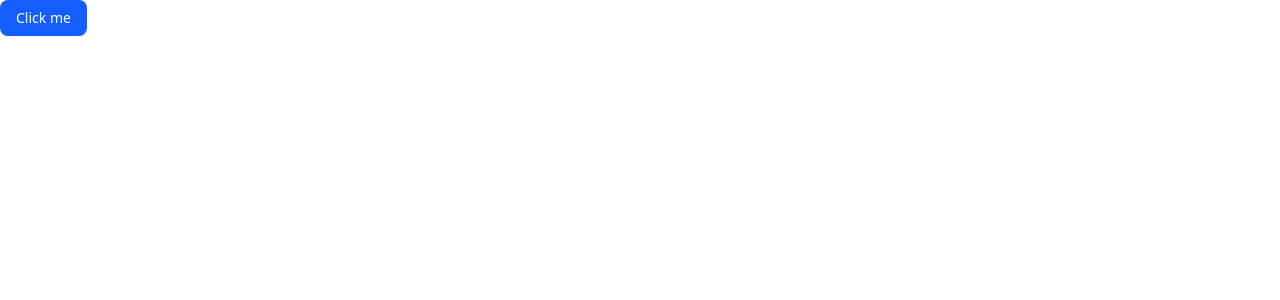
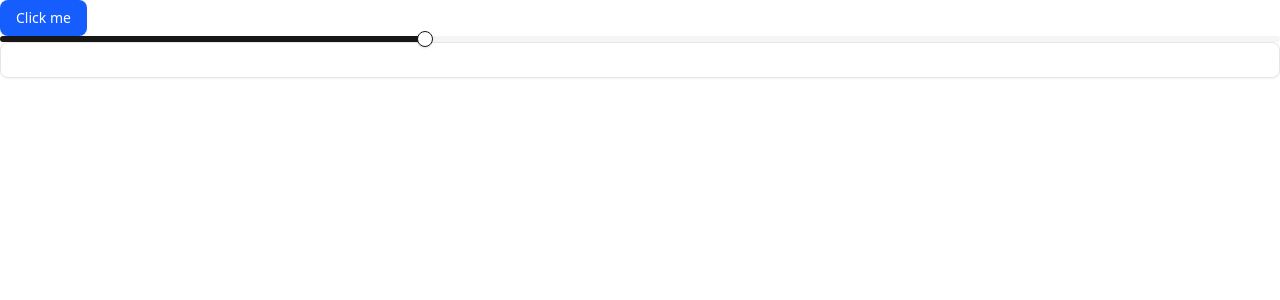
Before and after one commit to elhazen98/biarnyadar, a Next.js app: page / in a window 1280 px wide. Shown: the top 300 px of the page. Built offline with nearby package versions, Linux system fonts and the light colour scheme.

Commit message:
feat: adding prisma schema

```diff
--- a/package.json
+++ b/package.json
@@ -11,6 +11,7 @@
   "dependencies": {
     "@heroui/react": "^2.7.4",
     "@prisma/client": "^6.4.1",
+    "@radix-ui/react-slider": "^1.2.3",
     "@radix-ui/react-slot": "^1.1.2",
     "class-variance-authority": "^0.7.1",
     "clsx": "^2.1.1",
--- a/src/app/page.js
+++ b/src/app/page.js
@@ -1,4 +1,6 @@
 import { Button } from "@/components/ui/button";
+import { Slider } from "@/components/ui/slider";
+import { Input } from "@/components/ui/input";
 
 export default function Home() {
     return (
@@ -6,6 +8,8 @@
             <Button className="bg-blue-600 text-white hover:bg-blue-700">
                 Click me
             </Button>
+            <Slider defaultValue={[33]} max={100} step={1} />
+            <Input />
         </div>
     );
 }
--- /dev/null
+++ b/src/components/ui/input.jsx
@@ -0,0 +1,24 @@
+import * as React from "react"
+
+import { cn } from "@/lib/utils"
+
+function Input({
+  className,
+  type,
+  ...props
+}) {
+  return (
+    <input
+      type={type}
+      data-slot="input"
+      className={cn(
+        "border-input file:text-foreground placeholder:text-muted-foreground selection:bg-primary selection:text-primary-foreground flex h-9 w-full min-w-0 rounded-md border bg-transparent px-3 py-1 text-base shadow-xs transition-[color,box-shadow] outline-none file:inline-flex file:h-7 file:border-0 file:bg-transparent file:text-sm file:font-medium disabled:pointer-events-none disabled:cursor-not-allowed disabled:opacity-50 md:text-sm",
+        "focus-visible:border-ring focus-visible:ring-ring/50 focus-visible:ring-[3px]",
+        "aria-invalid:ring-destructive/20 dark:aria-invalid:ring-destructive/40 aria-invalid:border-destructive",
+        className
+      )}
+      {...props} />
+  );
+}
+
+export { Input }
--- /dev/null
+++ b/src/components/ui/slider.jsx
@@ -0,0 +1,56 @@
+"use client"
+
+import * as React from "react"
+import * as SliderPrimitive from "@radix-ui/react-slider"
+
+import { cn } from "@/lib/utils"
+
+function Slider({
+  className,
+  defaultValue,
+  value,
+  min = 0,
+  max = 100,
+  ...props
+}) {
+  const _values = React.useMemo(() =>
+    Array.isArray(value)
+      ? value
+      : Array.isArray(defaultValue)
+        ? defaultValue
+        : [min, max], [value, defaultValue, min, max])
+
+  return (
+    <SliderPrimitive.Root
+      data-slot="slider"
+      defaultValue={defaultValue}
+      value={value}
+      min={min}
+      max={max}
+      className={cn(
+        "relative flex w-full touch-none items-center select-none data-[disabled]:opacity-50 data-[orientation=vertical]:h-full data-[orientation=vertical]:min-h-44 data-[orientation=vertical]:w-auto data-[orientation=vertical]:flex-col",
+        className
+      )}
+      {...props}>
+      <SliderPrimitive.Track
+        data-slot="slider-track"
+        className={cn(
+          "bg-muted relative grow overflow-hidden rounded-full data-[orientation=horizontal]:h-1.5 data-[orientation=horizontal]:w-full data-[orientation=vertical]:h-full data-[orientation=vertical]:w-1.5"
+        )}>
+        <SliderPrimitive.Range
+          data-slot="slider-range"
+          className={cn(
+            "bg-primary absolute data-[orientation=horizontal]:h-full data-[orientation=vertical]:w-full"
+          )} />
+      </SliderPrimitive.Track>
+      {Array.from({ length: _values.length }, (_, index) => (
+        <SliderPrimitive.Thumb
+          data-slot="slider-thumb"
+          key={index}
+          className="border-primary bg-background ring-ring/50 block size-4 shrink-0 rounded-full border shadow-sm transition-[color,box-shadow] hover:ring-4 focus-visible:ring-4 focus-visible:outline-hidden disabled:pointer-events-none disabled:opacity-50" />
+      ))}
+    </SliderPrimitive.Root>
+  );
+}
+
+export { Slider }
```
Also changed, not shown: 2 other files (tests, documents, lock files or other folders). Lines whose indentation alone changed are shown as unchanged.
